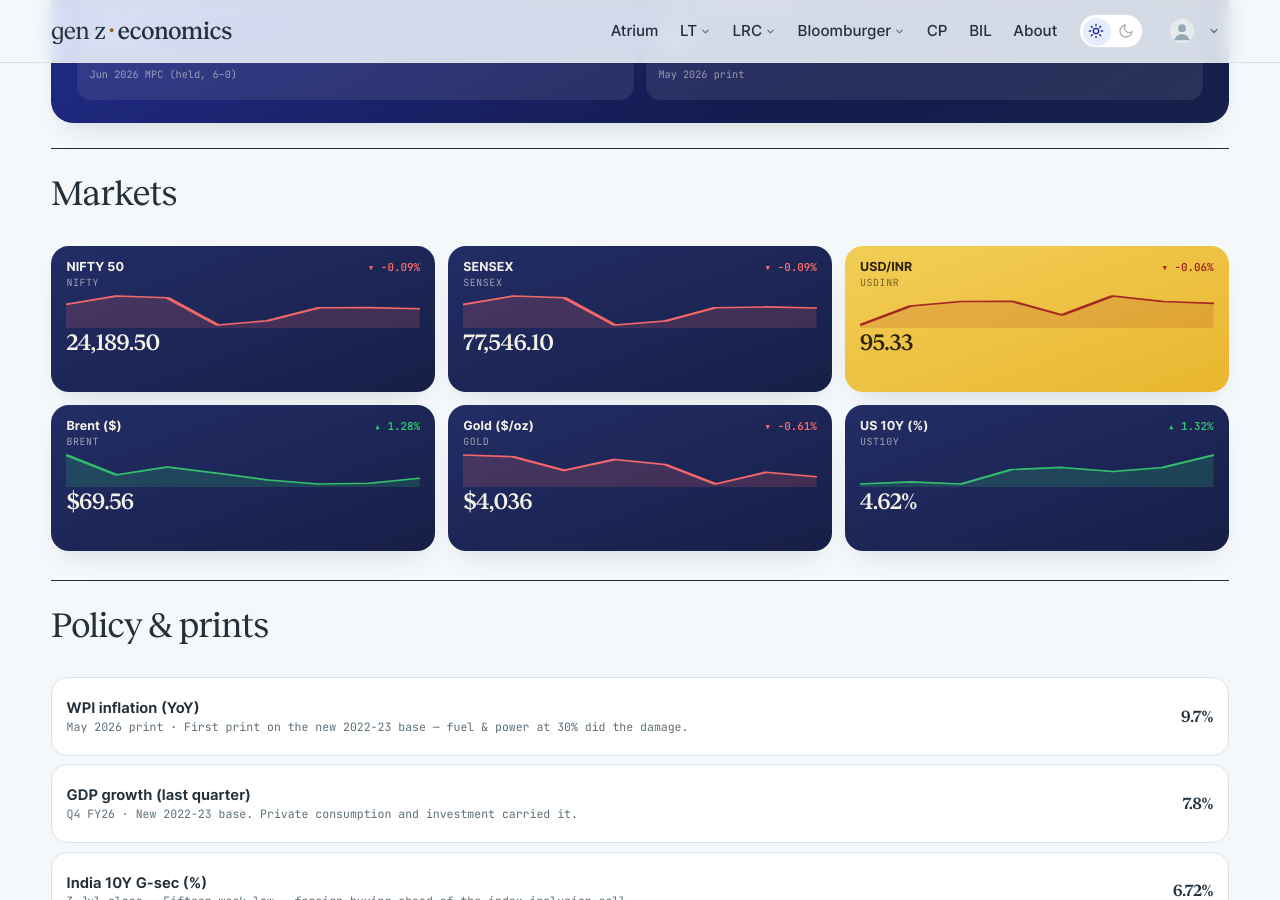
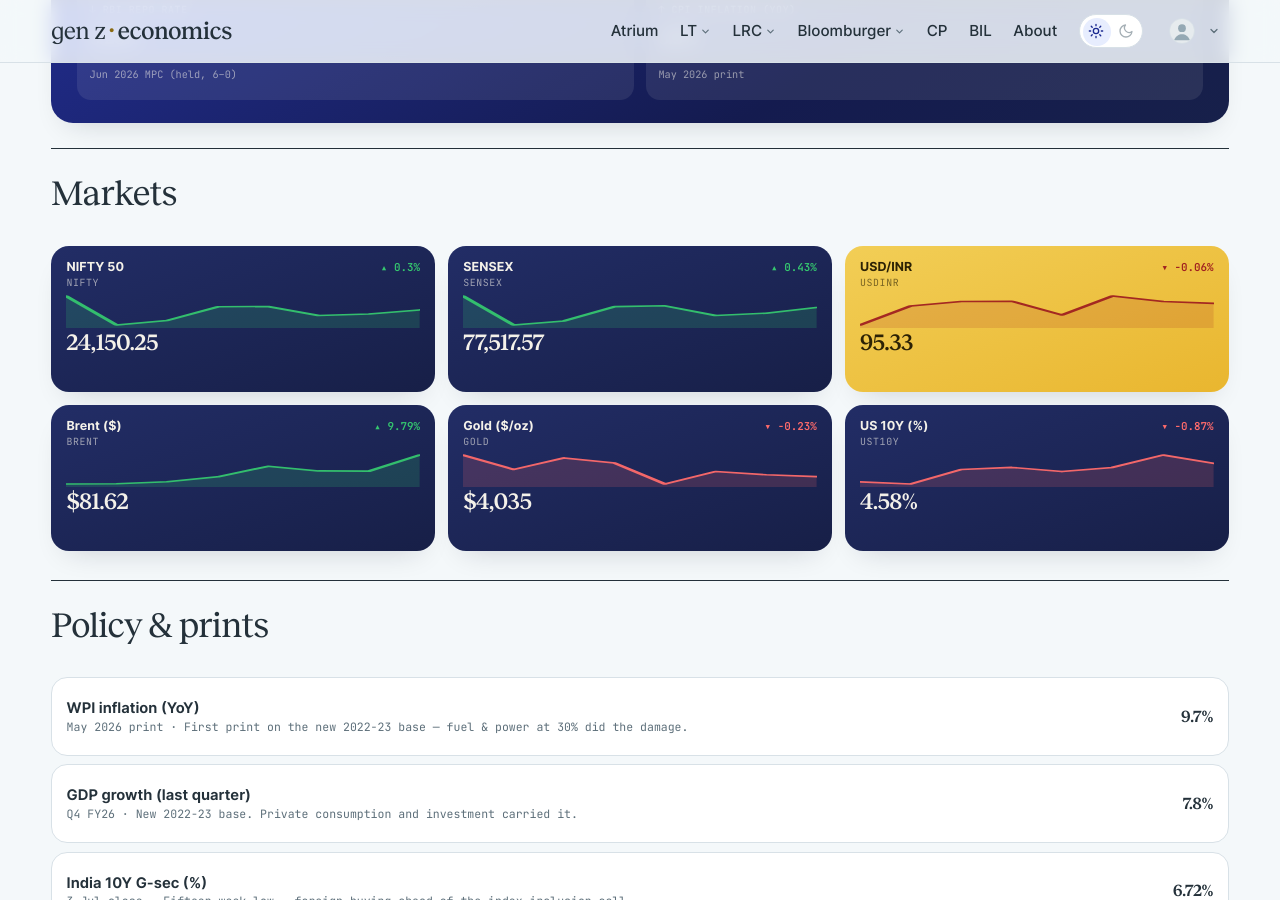
Before and after one commit to harsharya7021/genz-economics.com, a Jekyll site: the page built from macro-watch.html, in a window 1280 px wide and 900 px high, scrolled down 599 px. Built offline with Jekyll 4.4.1, drawn with Linux system fonts in a browser that asks for light colours; comment, search, counter and statistics services are not loaded.

Commit message:
data: morning market refresh

```diff
--- a/_data/macro.json
+++ b/_data/macro.json
@@ -1,34 +1,34 @@
 {
-  "as_of": "15 Jul 2026 close",
+  "as_of": "16 Jul 2026 close",
   "auto": {
     "nifty": {
       "label": "NIFTY 50",
-      "v": "24,189.50",
-      "chg": -0.09,
+      "v": "24,150.25",
+      "chg": 0.3,
       "spark": [
-        24270.85,
-        24430.35,
         24398.699,
         23882.051,
         23962.801,
         24206.9,
         24211.0,
-        24189.5
+        24052.051,
+        24078.5,
+        24150.25
       ]
     },
     "sensex": {
       "label": "SENSEX",
-      "v": "77,546.10",
-      "chg": -0.09,
+      "v": "77,517.57",
+      "chg": 0.43,
       "spark": [
-        77763.906,
-        78285.07,
         78180.719,
         76503.602,
         76741.82,
         77569.391,
         77616.398,
-        77546.102
+        77054.938,
+        77185.43,
+        77517.57
       ]
     },
     "usdinr": {
@@ -48,47 +48,47 @@
     },
     "brent": {
       "label": "Brent ($)",
-      "v": "$69.56",
-      "chg": 1.28,
+      "v": "$81.62",
+      "chg": 9.79,
       "spark": [
-        73.74,
-        70.16,
-        71.59,
-        70.46,
-        69.24,
         68.53,
         68.68,
-        69.56
+        69.56,
+        71.78,
+        76.5,
+        74.46,
+        74.34,
+        81.62
       ]
     },
     "gold": {
       "label": "Gold ($/oz)",
-      "v": "$4,036",
-      "chg": -0.61,
+      "v": "$4,035",
+      "chg": -0.23,
       "spark": [
-        4155.1,
         4145.3,
         4070.9,
         4130.6,
         4104.1,
         3997.0,
         4061.1,
-        4036.2
+        4044.0,
+        4034.6
       ]
     },
     "ust10y": {
       "label": "US 10Y (%)",
-      "v": "4.62%",
-      "chg": 1.32,
+      "v": "4.58%",
+      "chg": -0.87,
       "spark": [
-        4.48,
         4.49,
         4.48,
         4.55,
         4.56,
         4.54,
         4.56,
-        4.62
+        4.62,
+        4.58
       ]
     }
   },
--- a/_data/markets.yml
+++ b/_data/markets.yml
@@ -2,38 +2,38 @@
 # USD/INR) are refreshed each weekday morning by the market-data workflow;
 # the India 10Y G-Sec line is maintained by hand. Do not hand-edit the
 # live tickers — the job overwrites them.
-as_of: 15 Jul 2026
+as_of: 16 Jul 2026
 tickers:
 - symbol: NIFTY 50
   code: ^NSEI
-  value: 24,189.50
-  change: −21.50
-  pct: −0.09%
-  dir: down
+  value: 24,150.25
+  change: '+71.75'
+  pct: +0.30%
+  dir: up
   spark:
-  - 24270.85
-  - 24430.35
   - 24398.699
   - 23882.051
   - 23962.801
   - 24206.9
   - 24211.0
-  - 24189.5
+  - 24052.051
+  - 24078.5
+  - 24150.25
 - symbol: SENSEX
   code: BSE
-  value: 77,546.10
-  change: −70.30
-  pct: −0.09%
-  dir: down
+  value: 77,517.57
+  change: '+332.14'
+  pct: +0.43%
+  dir: up
   spark:
-  - 77763.906
-  - 78285.07
   - 78180.719
   - 76503.602
   - 76741.82
   - 77569.391
   - 77616.398
-  - 77546.102
+  - 77054.938
+  - 77185.43
+  - 77517.57
 - symbol: USD / INR
   code: FX
   value: '95.33'
```
